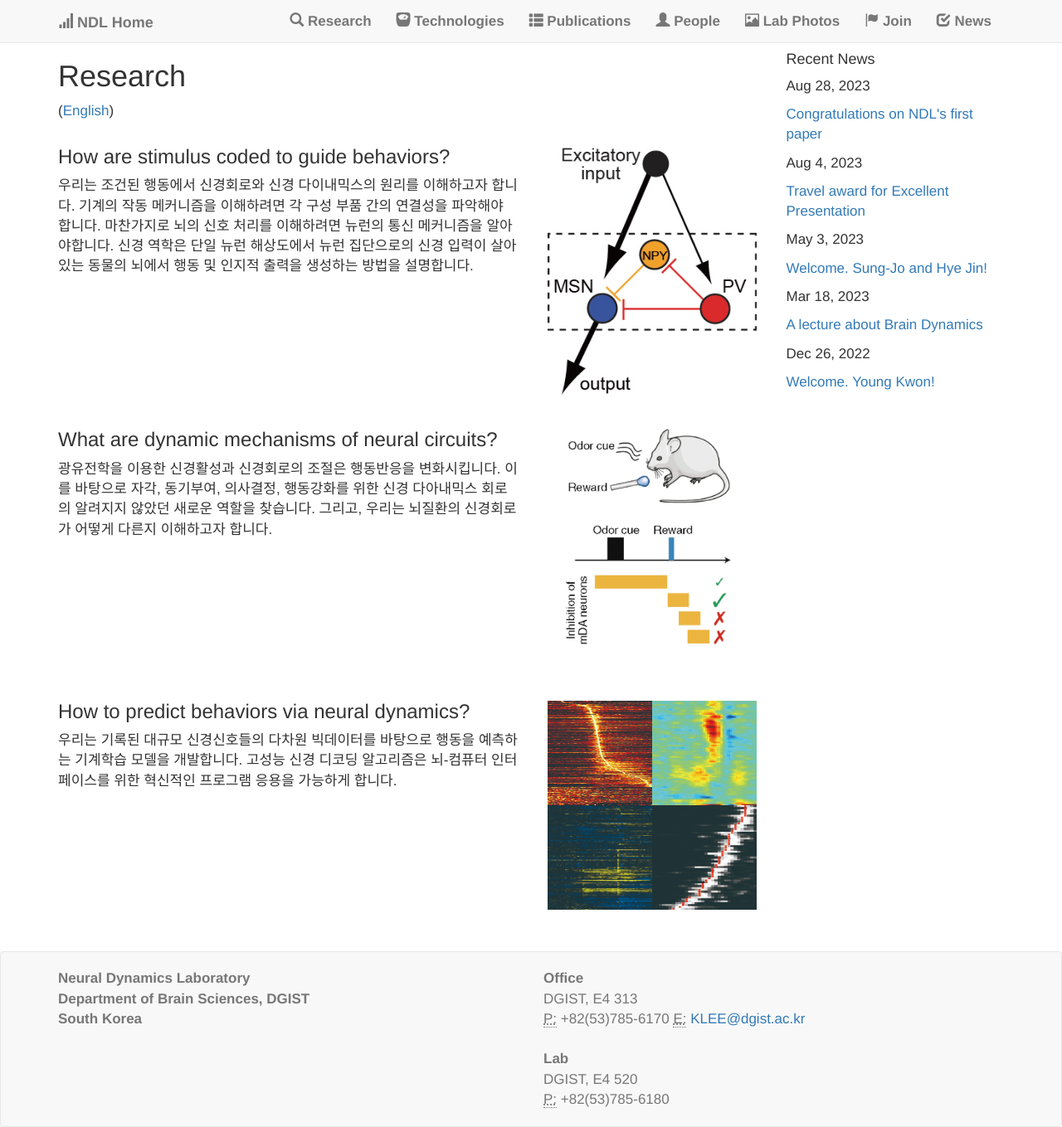
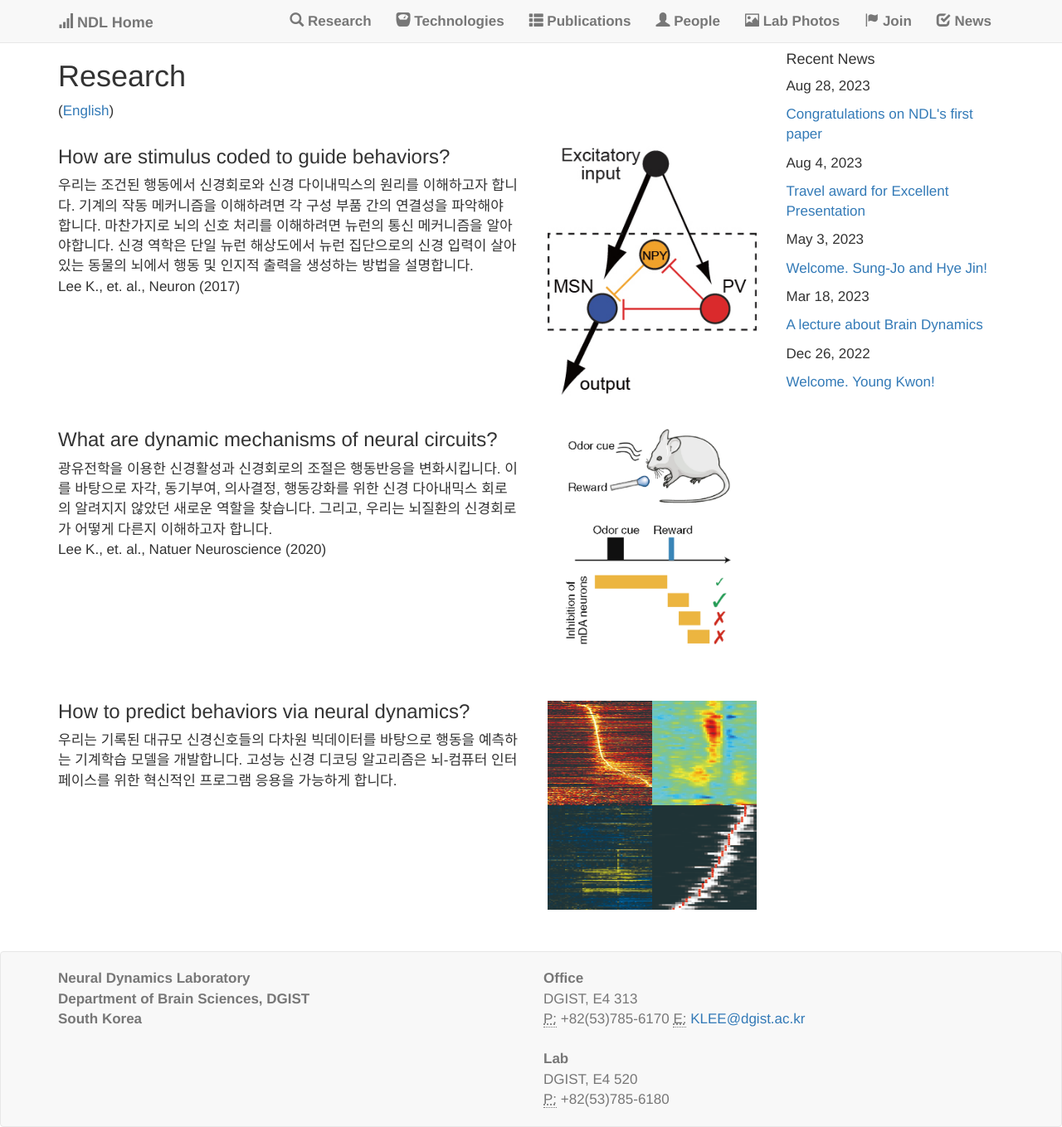
Before and after one commit to kleelab/kleelab.github.io, a Jekyll site: the page built from projectsK.html, in a window 1280 px wide. Shown: the whole page at 83% size. Built offline with Jekyll 4.4.1, drawn with Linux system fonts in a browser that asks for light colours; nearby versions of some CDN libraries; a style sheet for code colours, icons or effects is not loaded.

Commit message:
Update projectsK.html

```diff
--- a/projectsK.html
+++ b/projectsK.html
@@ -10,14 +10,8 @@
         <h3 class="heading">How are stimulus coded to guide behaviors?</h3>
         <div class="content">
             우리는 조건된 행동에서 신경회로와 신경 다이내믹스의 원리를 이해하고자 합니다. 기계의 작동 메커니즘을 이해하려면 각 구성 부품 간의 연결성을 파악해야 합니다. 마찬가지로 뇌의 신호 처리를 이해하려면 뉴런의 통신 메커니즘을 알아야합니다. 신경 역학은 단일 뉴런 해상도에서 뉴런 집단으로의 신경 입력이 살아있는 동물의 뇌에서 행동 및 인지적 출력을 생성하는 방법을 설명합니다.
-
             <br>
-            <!--People:xxx
-            <br>
-            <br>
-            Alumni:xxx
-            Relevant publications: <a href="http://www.xxx">here</a>-->
-
+             Lee K., et. al., Neuron (2017)
         </div>
     </div>
     <div class="image col-md-4 col-sm-6 col-xs-12">
@@ -30,12 +24,8 @@
         <h3 class="heading">What are dynamic mechanisms of neural circuits?</h3>
         <div class="content">
             광유전학을 이용한 신경활성과 신경회로의 조절은 행동반응을 변화시킵니다. 이를 바탕으로 자각, 동기부여, 의사결정, 행동강화를 위한 신경 다아내믹스 회로의 알려지지 않았던 새로운 역할을 찾습니다.  그리고, 우리는 뇌질환의 신경회로가 어떻게 다른지 이해하고자 합니다.
-            <!-- People:xxx
              <br>
-             Alumni:xxx
-             <br>
-             Relevant publications: <a href="http://www.XXX">here</a> and
-             <a href="http://www.XXX">here</a>-->
+             Lee K., et. al., Natuer Neuroscience (2020)
         </div>
     </div>
     <div class="image col-md-4 col-sm-6 col-xs-12">
```
Also changed, not shown: other parts of projectsK.html (+0 -3 lines).
